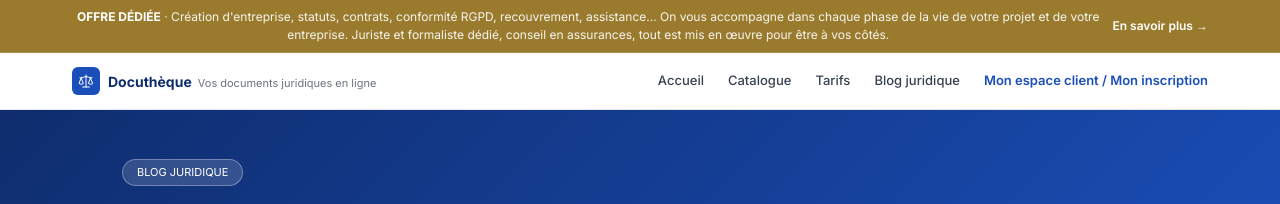
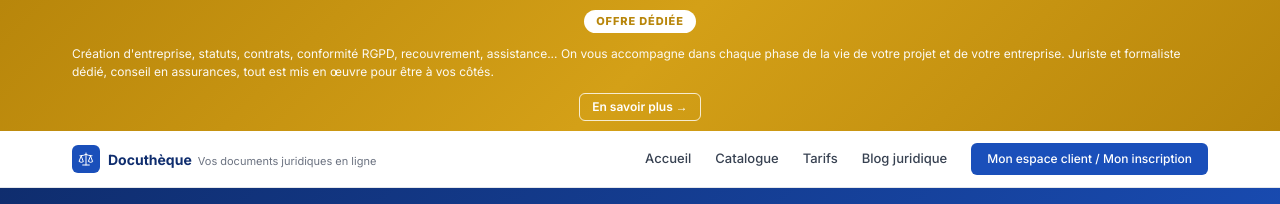
Before and after one commit to SYPA-ASSO/docutheque-next, a Next.js app: page /blog in a window 1280 px wide. Shown: the top 204 px of the page. Built offline with nearby package versions, Linux system fonts and the light colour scheme.

Commit message:
Restore header exact styles from inspector

```diff
--- a/components/Header.tsx
+++ b/components/Header.tsx
@@ -4,12 +4,17 @@ export default function Header() {
   return (
     <>
       {/* BANDEAU OFFRE DÉDIÉE */}
-      <div style={{background: '#9a7b2e', borderBottom: '1px solid rgba(255,255,255,0.15)', padding: '8px 0', textAlign: 'center'}}>
-        <div style={{maxWidth: '1200px', margin: '0 auto', padding: '0 2rem', display: 'flex', justifyContent: 'center', alignItems: 'center', gap: '8px'}}>
-          <span style={{color: 'rgba(255,255,255,0.92)', fontSize: '12px', lineHeight: '1.5'}}>
-            <strong style={{color: 'white'}}>OFFRE DÉDIÉE</strong> · Création d'entreprise, statuts, contrats, conformité RGPD, recouvrement, assistance... On vous accompagne dans chaque phase de la vie de votre projet et de votre entreprise. Juriste et formaliste dédié, conseil en assurances, tout est mis en œuvre pour être à vos côtés.
+      <div style={{background: 'linear-gradient(135deg, #b8860b 0%, #d4a017 50%, #b8860b 100%)', padding: '10px 0'}}>
+        <div style={{maxWidth: '1200px', margin: '0 auto', padding: '0 2rem', display: 'flex', justifyContent: 'center', alignItems: 'center', gap: '12px', flexWrap: 'wrap'}}>
+          <span style={{background: 'white', color: '#b8860b', fontSize: '11px', fontWeight: '800', padding: '3px 12px', borderRadius: '20px', letterSpacing: '0.08em', whiteSpace: 'nowrap'}}>
+            OFFRE DÉDIÉE
           </span>
-          <a href="/accompagnement" style={{color: 'white', fontSize: '12px', fontWeight: '600', textDecoration: 'none', whiteSpace: 'nowrap'}}>En savoir plus →</a>
+          <span style={{color: 'rgba(255,255,255,0.95)', fontSize: '12px', lineHeight: '1.5'}}>
+            Création d'entreprise, statuts, contrats, conformité RGPD, recouvrement, assistance... On vous accompagne dans chaque phase de la vie de votre projet et de votre entreprise. Juriste et formaliste dédié, conseil en assurances, tout est mis en œuvre pour être à vos côtés.
+          </span>
+          <a href="/accompagnement" style={{display: 'inline-block', border: '1px solid rgba(255,255,255,0.8)', borderRadius: '6px', padding: '4px 12px', color: 'white', fontSize: '12px', fontWeight: '600', textDecoration: 'none', whiteSpace: 'nowrap'}}>
+            En savoir plus →
+          </a>
         </div>
       </div>
 
@@ -30,7 +35,9 @@ export default function Header() {
             <a href="/catalogue" style={{color: '#374151', fontSize: '13px', textDecoration: 'none', fontWeight: '500'}}>Catalogue</a>
             <a href="/tarifs" style={{color: '#374151', fontSize: '13px', textDecoration: 'none', fontWeight: '500'}}>Tarifs</a>
             <a href="/blog" style={{color: '#374151', fontSize: '13px', textDecoration: 'none', fontWeight: '500'}}>Blog juridique</a>
-            <a href="/connexion" style={{color: '#1a4fba', fontSize: '13px', textDecoration: 'none', fontWeight: '600'}}>Mon espace client / Mon inscription</a>
+            <a href="/connexion" style={{background: '#1a4fba', color: 'white', border: 'none', borderRadius: '6px', padding: '7px 16px', fontSize: '12px', fontWeight: '500', cursor: 'pointer', textDecoration: 'none', display: 'inline-block'}}>
+              Mon espace client / Mon inscription
+            </a>
           </nav>
         </div>
       </header>
```
